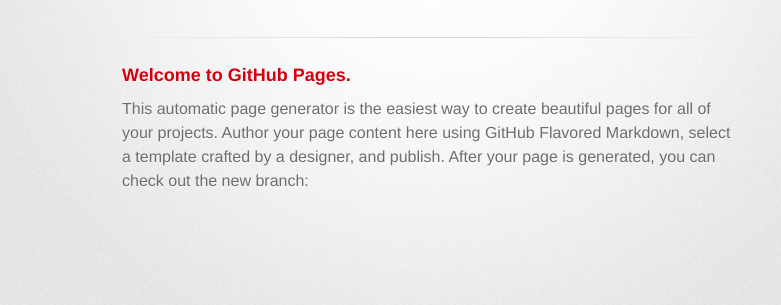
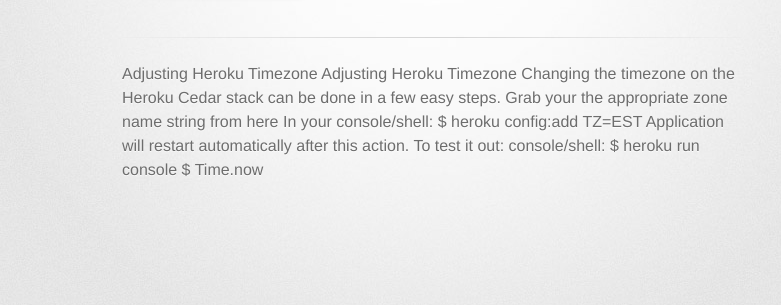
Before and after one commit to vijayajyothi/vijayajyothi.github.com, a plain HTML site: page index.html in a window 1280 px wide. Shown: the part 209-514 px from the top of the page, without its empty margins (208-989 px from the left). Drawn offline with Linux system fonts and the light colour scheme; a web font is replaced by a local one.

Commit message:
Update index.html

```diff
--- a/index.html
+++ b/index.html
@@ -29,10 +29,20 @@
         <hr>
 
         <section id="main_content">
-          <h3>Welcome to GitHub Pages.</h3>
+        Adjusting Heroku Timezone
 
-<p>This automatic page generator is the easiest way to create beautiful pages for all of your projects. Author your page content here using GitHub Flavored Markdown, select a template crafted by a designer, and publish. After your page is generated, you can check out the new branch:</p>
+Adjusting Heroku Timezone
+Changing the timezone on the Heroku Cedar stack can be done in a few easy steps.
+Grab your the appropriate zone name string from here
+In your console/shell:
 
+$ heroku config:add TZ=EST
+Application will restart automatically after this action.
+
+To test it out:
+console/shell:
+$ heroku run console
+$ Time.now
     </div>
   </body>
 </html>
```
